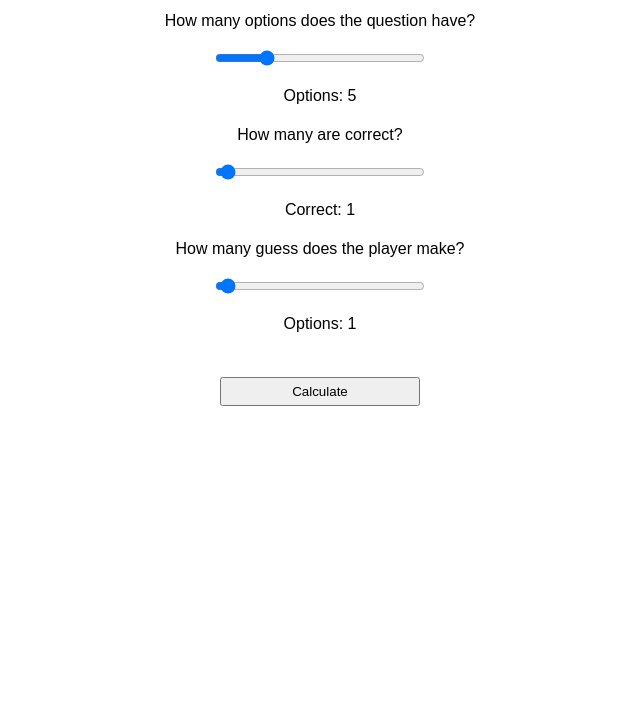
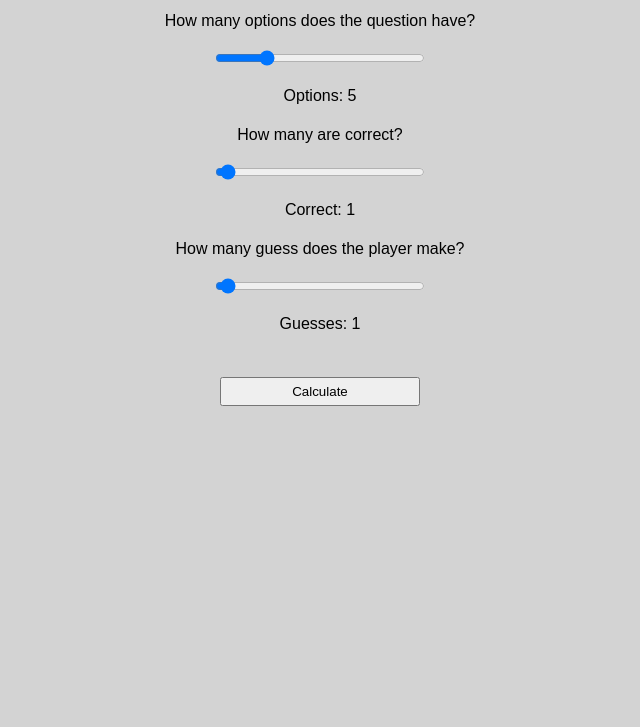
Before and after one commit to ShaneBerhoff/multiSelectOptimization, a website with bundled scripts: page dist/index.html in a window 1280 px wide. Shown: the part 73-800 px from the top of the page, without its empty margins (320-960 px from the left). Built offline with nearby package versions, Linux system fonts and the light colour scheme.

Commit message:
fix label name

```diff
--- a/dist/css/styles.css
+++ b/dist/css/styles.css
@@ -1,5 +1,7 @@
 body {
     font-family: Arial, sans-serif;
+    background-color: lightgray;
+    color: black;
 }
 
 .container {
--- a/dist/index.html
+++ b/dist/index.html
@@ -20,7 +20,7 @@
 
             <label for="guesses">How many guess does the player make?</label>
             <input type="range" id="guesses" min="1" max="5" value="1">
-            <p>Options: <span id="guessesValue">1</span></p>
+            <p>Guesses: <span id="guessesValue">1</span></p>
 
             <br>
             <button type="submit">Calculate</button>
```
